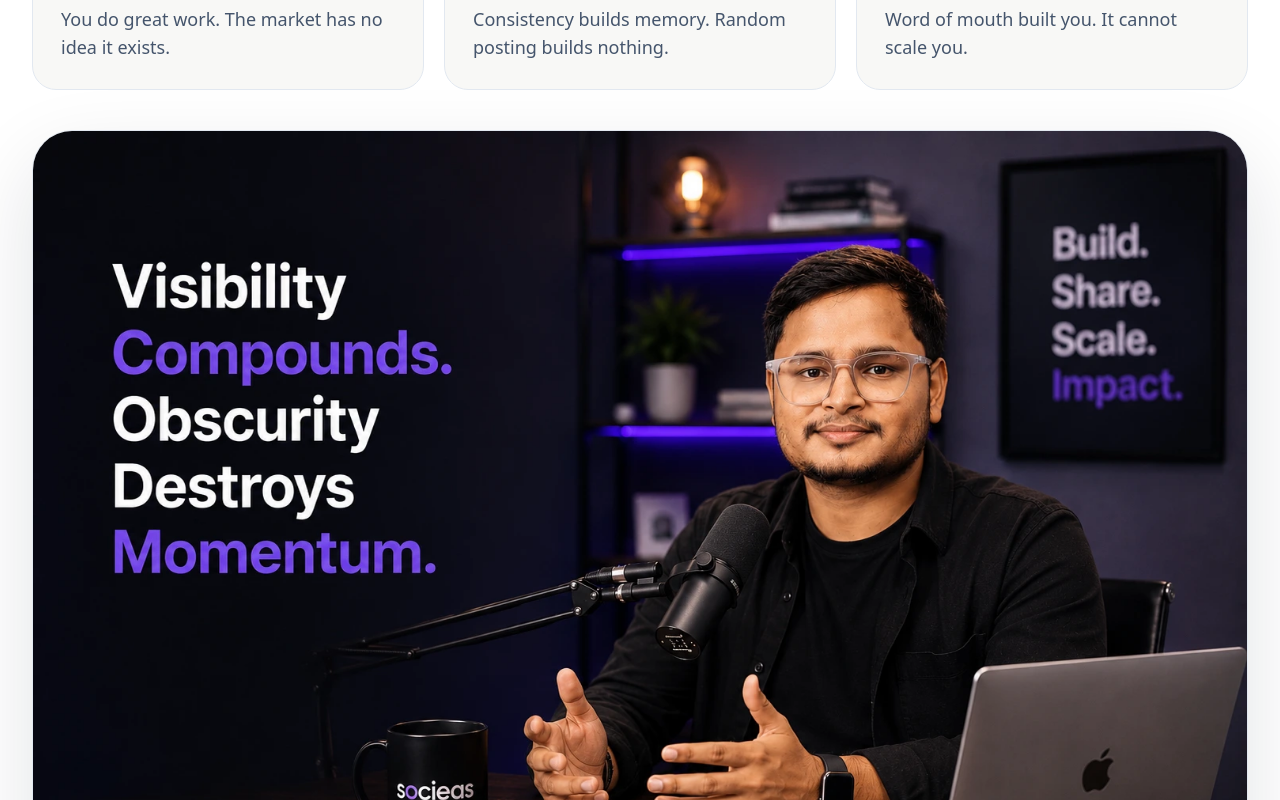
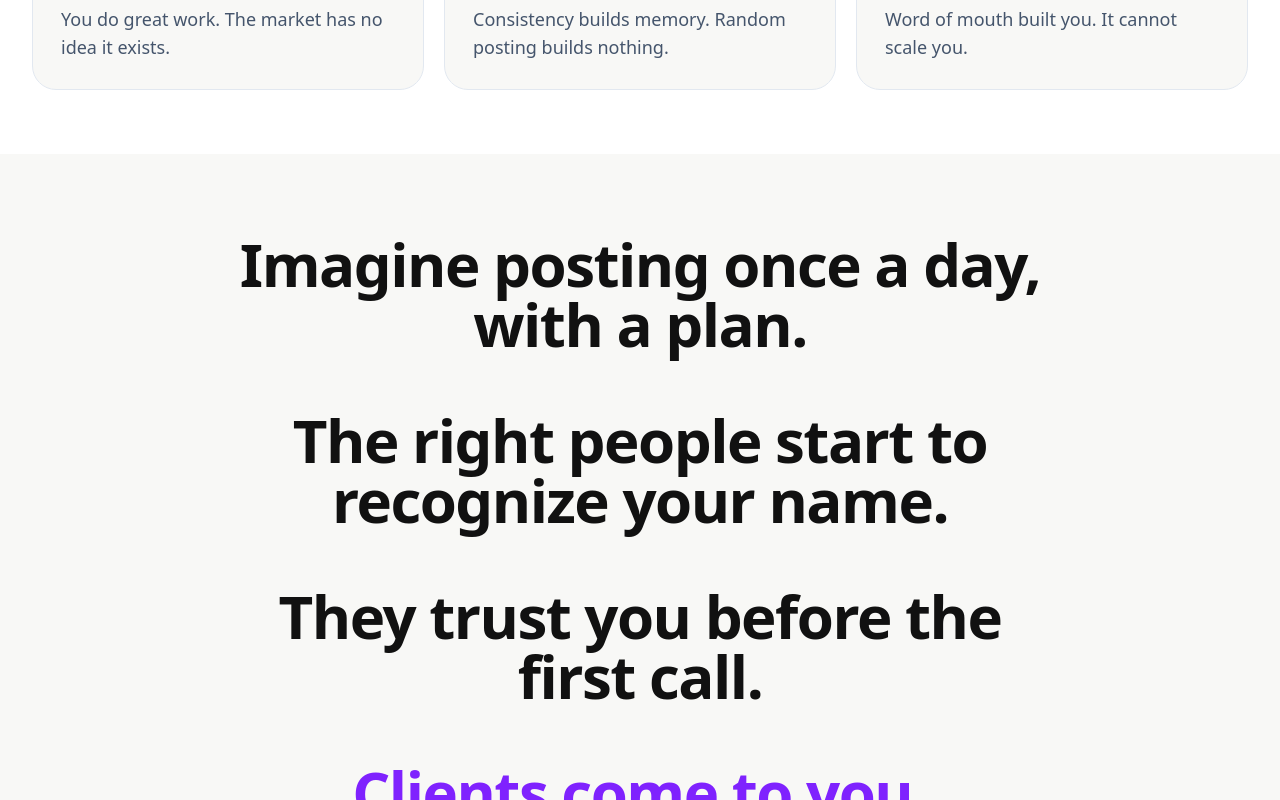
Before and after one commit to Socieas/socieas, a Next.js app: page / in a window 1280 px wide. Shown: the part 2020-2820 px from the top of the page. Built offline with nearby package versions, Linux system fonts and the light colour scheme.

Commit message:
Home Page update

```diff
--- a/components/HomeStory.tsx
+++ b/components/HomeStory.tsx
@@ -1,7 +1,6 @@
 "use client";
 
 import Link from "next/link";
-import Image from "next/image";
 import { useEffect, useRef, useState } from "react";
 import { ArrowUpRight, ChevronDown, ChevronLeft, ChevronRight } from "lucide-react";
 import { motion, useInView, useScroll, type Variants } from "framer-motion";
@@ -602,25 +601,6 @@ function Problem() {
             </motion.div>
           ))}
         </motion.div>
-
-        <motion.div
-          variants={itemVariants}
-          initial="hidden"
-          whileInView="show"
-          viewport={viewportSoft}
-          className="relative mt-10"
-        >
-          <div className="relative overflow-hidden rounded-[40px] border border-slate-200 shadow-[0_30px_80px_rgba(15,23,42,0.12)]">
-            <Image
-              src="/images/home/visibility-compoundsv2.webp"
-              alt="How founder visibility compounds over time"
-              width={1600}
-              height={900}
-              priority={false}
-              className="h-auto w-full object-cover transition duration-700 hover:scale-[1.01]"
-            />
-          </div>
-        </motion.div>
       </div>
     </section>
   );
@@ -851,7 +831,6 @@ function Method() {
             viewport={viewportOnce}
             className="absolute left-0 top-6 hidden h-1 w-full origin-left rounded-full bg-violet-600 lg:block"
           />
-
           <motion.div
             variants={listVariants}
             initial="hidden"
@@ -902,7 +881,6 @@ function YearSlider() {
               Slide me
             </span>
           </div>
-
           <input
             type="range"
             min={1}
@@ -912,14 +890,12 @@ function YearSlider() {
             aria-label="Month of your first year"
             className="mt-4 w-full accent-violet-600"
           />
-
           <div className="mt-2 h-2 w-full overflow-hidden rounded-full bg-slate-200">
             <div
               className="h-full rounded-full bg-violet-600 transition-all duration-300"
               style={barStyle}
             />
           </div>
-
           <motion.p
             key={stageForMonth(month)}
             variants={fadeVariants}
@@ -1330,7 +1306,6 @@ function NinetyDays() {
               viewport={viewportSoft}
               className="absolute bottom-2 left-2 top-2 w-1 origin-top rounded-full bg-violet-600 md:left-3"
             />
-
             <motion.div
               variants={listVariants}
               initial="hidden"
```
